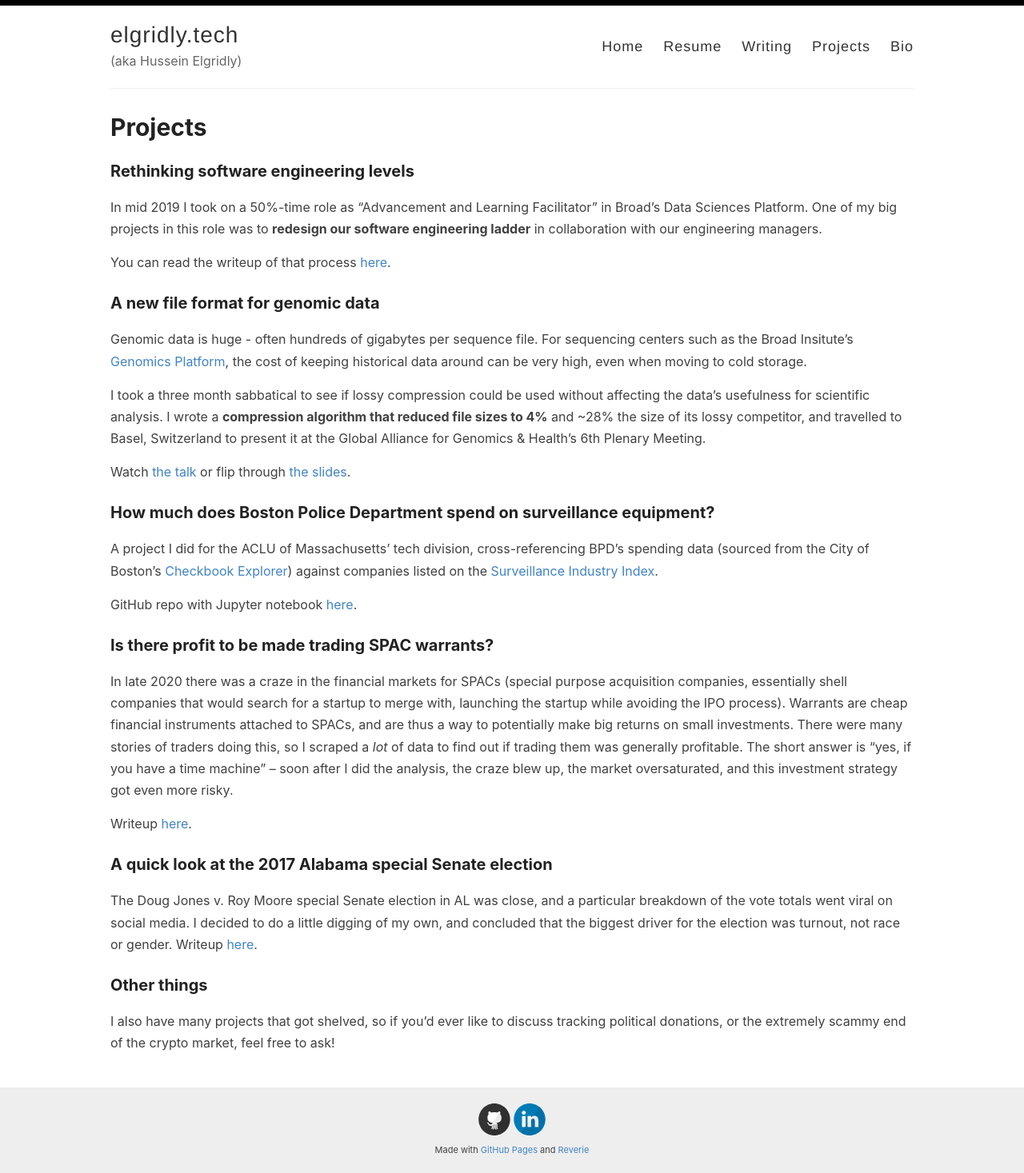
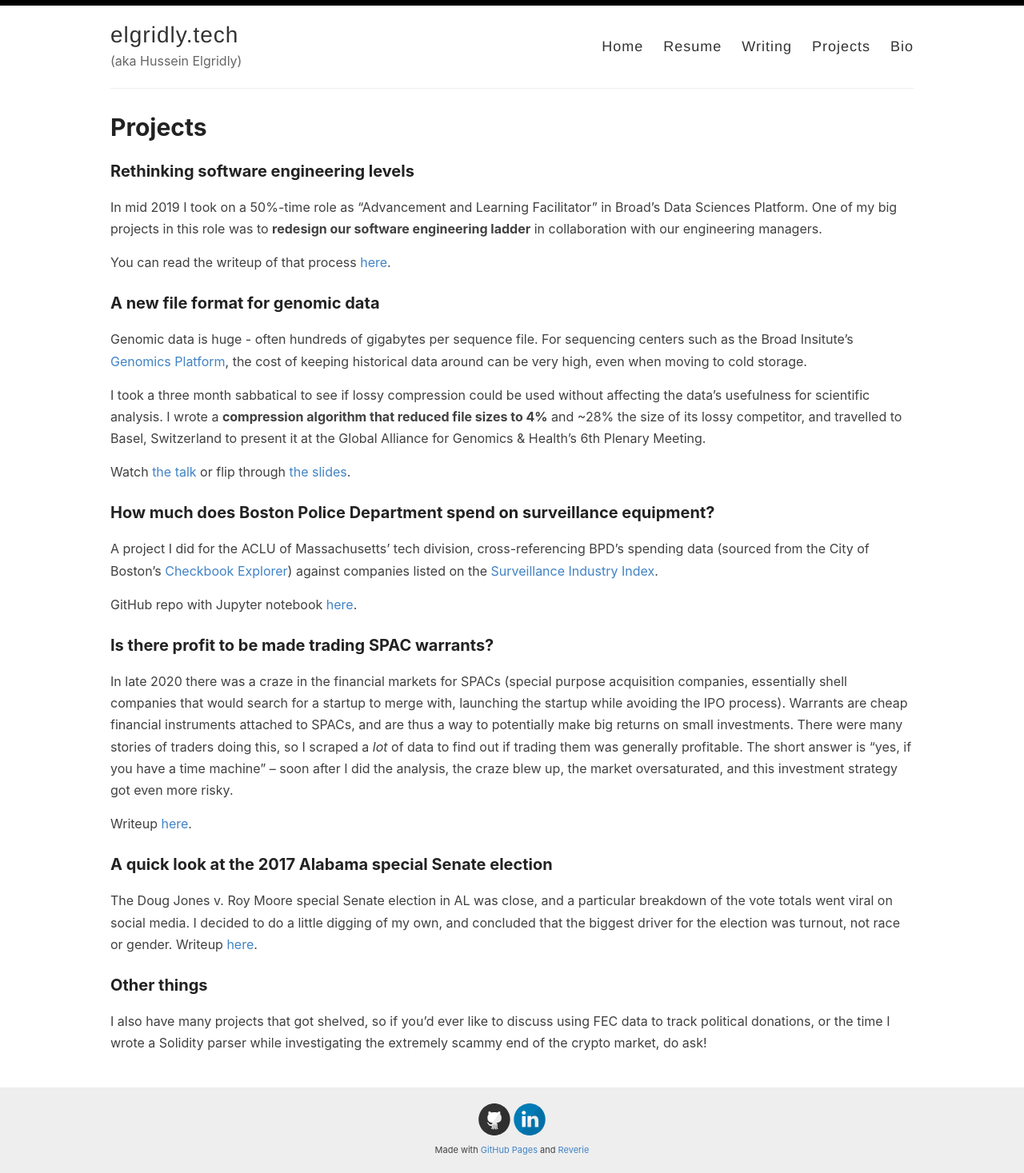
Before and after one commit to helgridly/helgridly.github.io, a Jekyll site: the page built from _pages/projects.md, in a window 1280 px wide. Shown: the whole page at 80% size. Built offline with Jekyll 4.4.1, drawn with Linux system fonts in a browser that asks for light colours.

Commit message:
mention solidity in projects

```diff
--- a/_pages/projects.md
+++ b/_pages/projects.md
@@ -37,4 +37,4 @@ The Doug Jones v. Roy Moore special Senate election in AL was close, and a parti
 
 ### Other things
 
-I also have many projects that got shelved, so if you'd ever like to discuss tracking political donations, or the extremely scammy end of the crypto market, feel free to ask!
+I also have many projects that got shelved, so if you'd ever like to discuss using FEC data to track political donations, or the time I wrote a Solidity parser while investigating the extremely scammy end of the crypto market, do ask!
```
